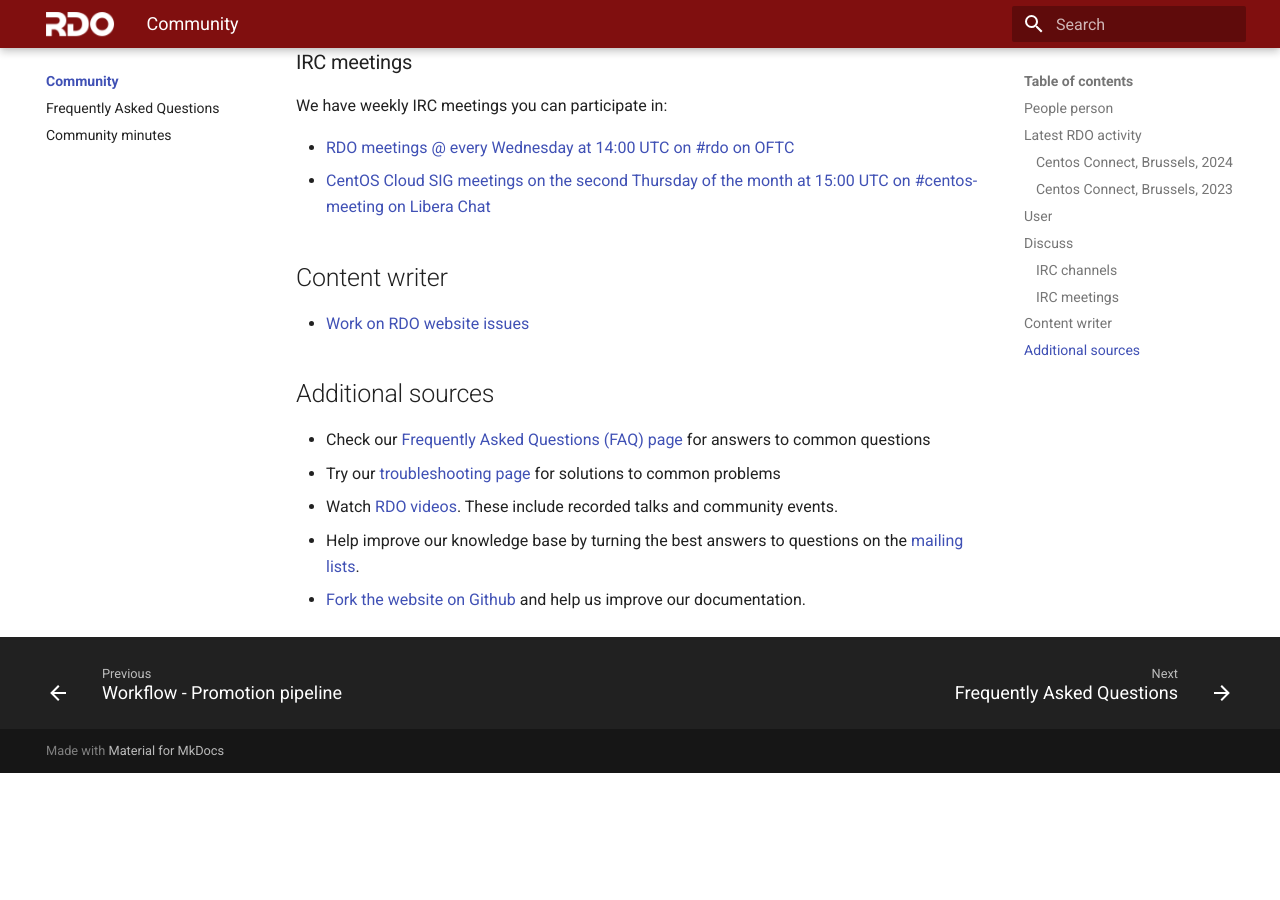
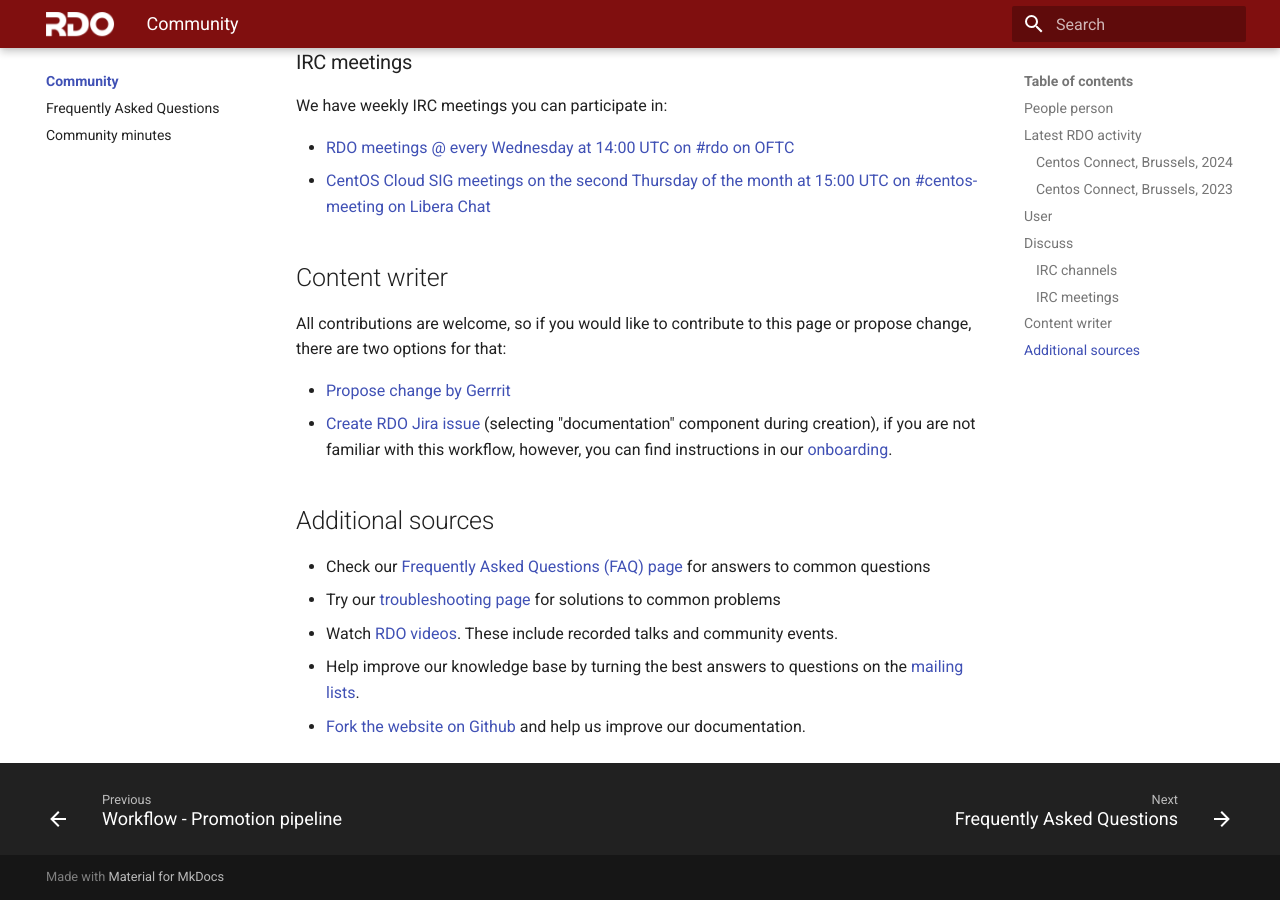
Before and after one commit to rdo-infra/rdo-mkdocs-website, an MkDocs documentation site: the page built from docs/community/index.md, in a window 1280 px wide and 900 px high, scrolled down 1751 px. Built offline with MkDocs 1.6.1 and Material for MkDocs 9.7.7, drawn with Linux system fonts in a browser that asks for light colours; before the commit the page ends 2524 px from its top, so only the background shows below that.

Commit message:
Add information about contributing to the page
Change-Id: I5cc54f134b2f2f9acae76672c1bddf22494a6639

```diff
--- a/docs/community/index.md
+++ b/docs/community/index.md
@@ -65,7 +65,10 @@
 
 ## Content writer
 
-* [Work on RDO website issues](https://github.com/rdo-infra/rdo-mkdocs-website/issues)
+All contributions are welcome, so if you would like to contribute to this page or propose change, there are two options for that:
+
+* [Propose change by Gerrrit](https://review.rdoproject.org/r/q/project:rdo-infra%252Frdo-mkdocs-website)
+* [Create RDO Jira issue](https://issues.redhat.com/projects/RDO/issues) (selecting "documentation" component during creation), if you are not familiar with this workflow, however, you can find instructions in our [onboarding](https://www.rdoproject.org/contribute/onboarding/).
 
 
 
```
